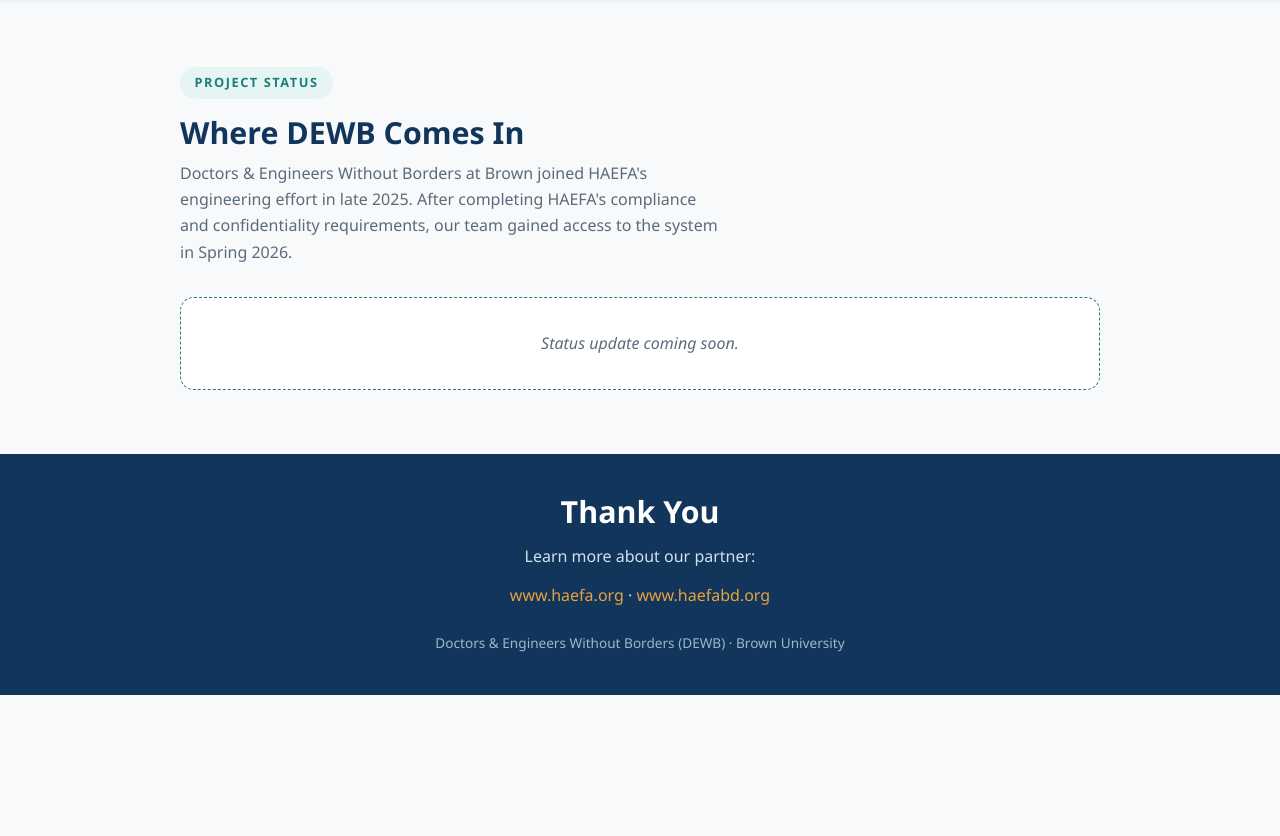
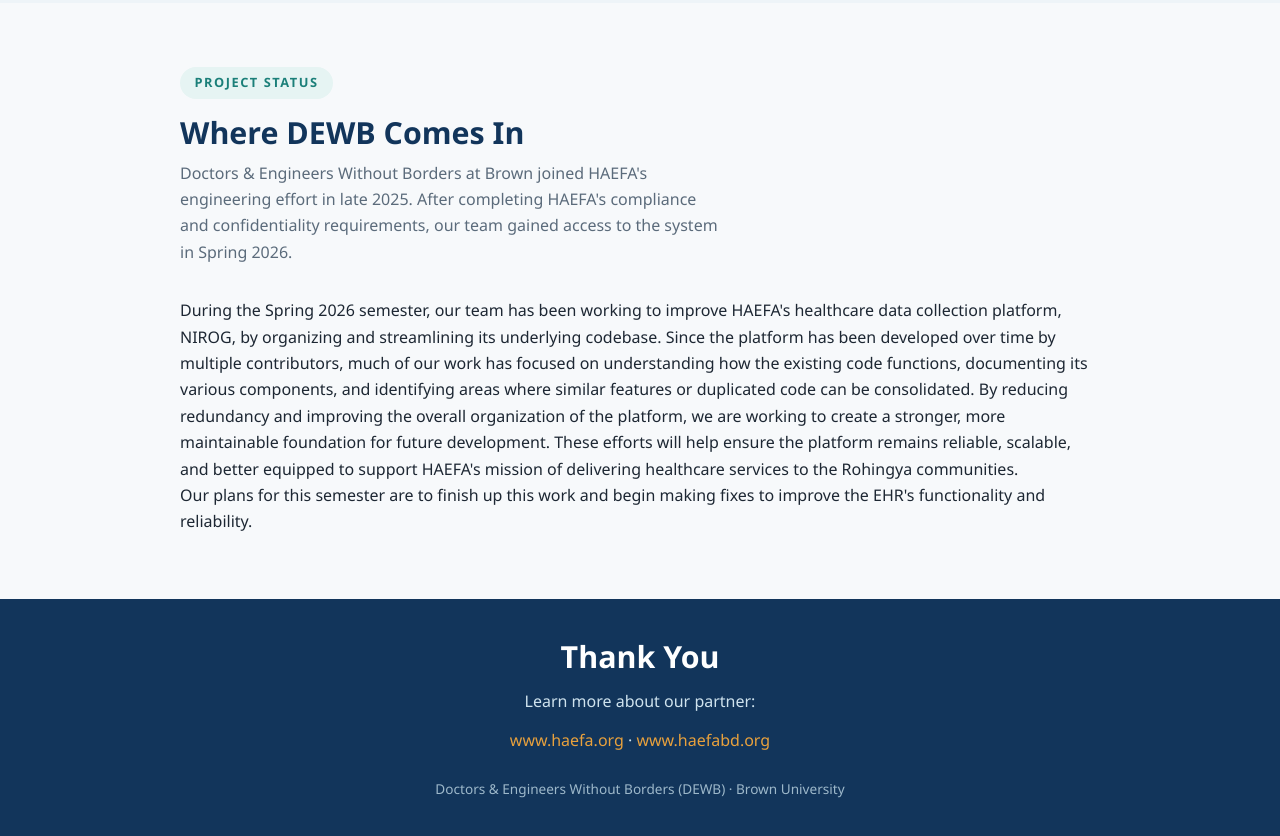
Before and after one commit to dewb-brownu/dewb-brownu.github.io, a plain HTML site: page index.html in a window 1280 px wide. Shown: the part 1695-2531 px from the top of the page. Before the commit the page ends 2390 px from the top, so only its background shows below. Drawn offline with Linux system fonts and the light colour scheme.

Commit message:
Add Spring 2026 status update

```diff
--- a/index.html
+++ b/index.html
@@ -75,9 +75,8 @@
   <span class="kicker">Project Status</span>
   <h2>Where DEWB Comes In</h2>
   <p class="lede">Doctors &amp; Engineers Without Borders at Brown joined HAEFA's engineering effort in late 2025. After completing HAEFA's compliance and confidentiality requirements, our team gained access to the system in Spring 2026.</p>
-  <div class="status-box">
-    <p><em>Status update coming soon.</em></p>
-  </div>
+  <p>During the Spring 2026 semester, our team has been working to improve HAEFA's healthcare data collection platform, NIROG, by organizing and streamlining its underlying codebase. Since the platform has been developed over time by multiple contributors, much of our work has focused on understanding how the existing code functions, documenting its various components, and identifying areas where similar features or duplicated code can be consolidated. By reducing redundancy and improving the overall organization of the platform, we are working to create a stronger, more maintainable foundation for future development. These efforts will help ensure the platform remains reliable, scalable, and better equipped to support HAEFA's mission of delivering healthcare services to the Rohingya communities.</p>
+  <p>Our plans for this semester are to finish up this work and begin making fixes to improve the EHR's functionality and reliability.</p>
 </section>
 
 <footer>
```
